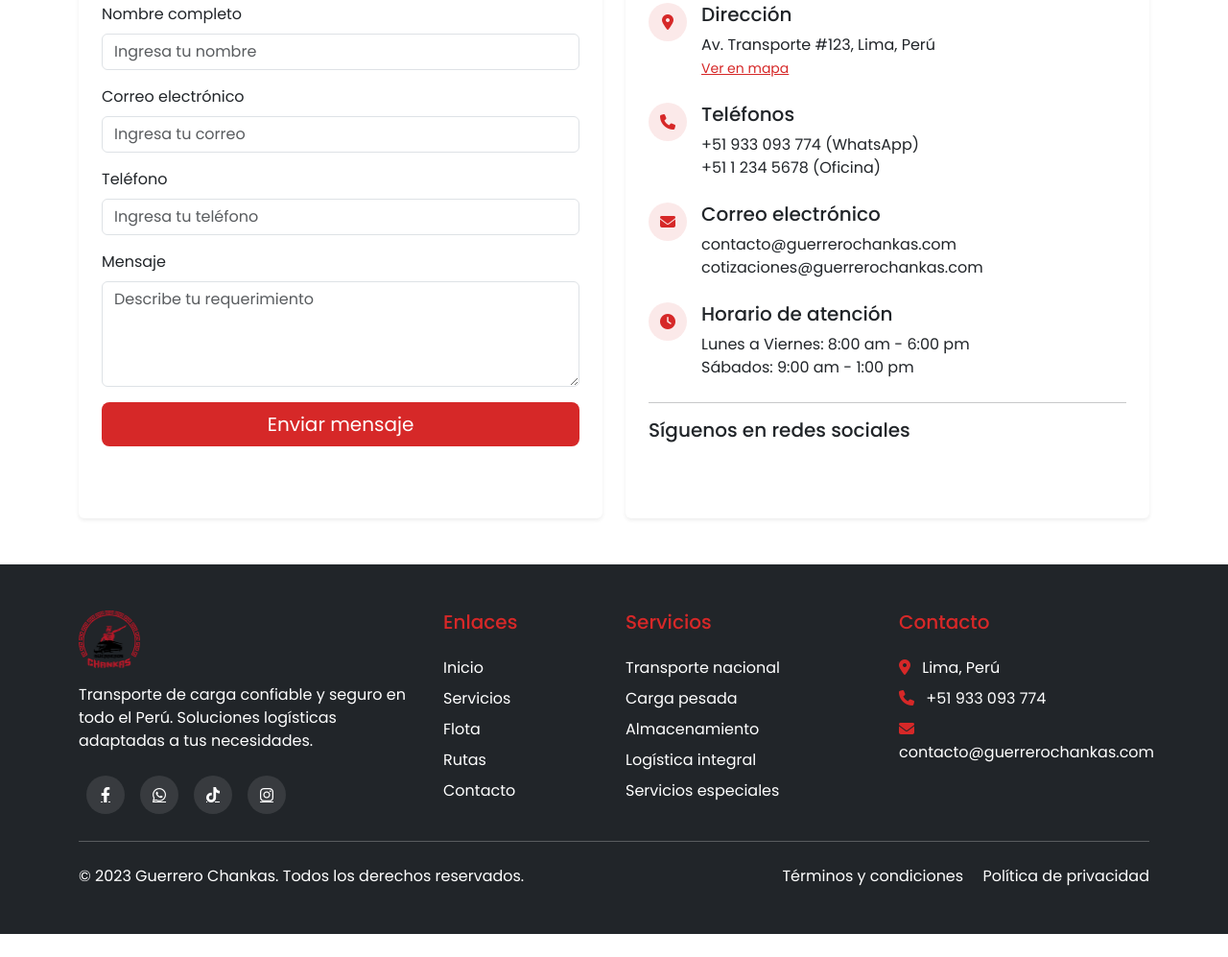
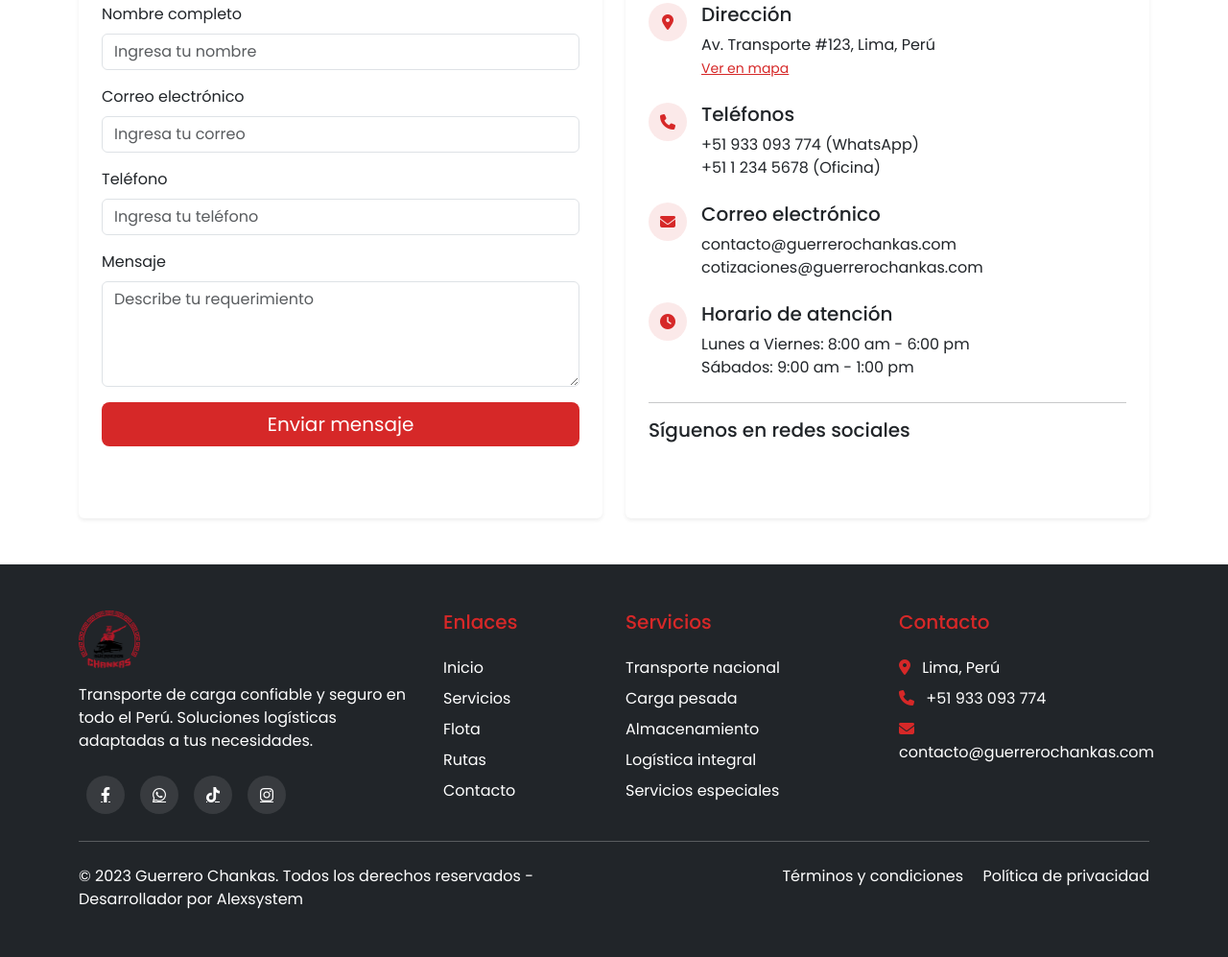
Before and after one commit to alexslcd/chanckas, a plain HTML site: page index.html in a window 1280 px wide. Shown: the part 5668-6665 px from the top of the page at 96% size. Before the commit the page ends 6641 px from the top, so only its background shows below. Drawn offline with nearby package versions, Linux system fonts and the light colour scheme.

Commit message:
Update index.html

```diff
--- a/index.html
+++ b/index.html
@@ -855,7 +855,7 @@
             <hr class="my-4">
             <div class="row">
                 <div class="col-md-6 text-center text-md-start">
-                    <p class="mb-0">© 2023 Guerrero Chankas. Todos los derechos reservados.</p>
+                    <p class="mb-0">© 2023 Guerrero Chankas. Todos los derechos reservados - Desarrollador por Alexsystem</p>
                 </div>
                 <div class="col-md-6 text-center text-md-end">
                     <a href="#" class="text-white text-decoration-none me-3">Términos y condiciones</a>
```
